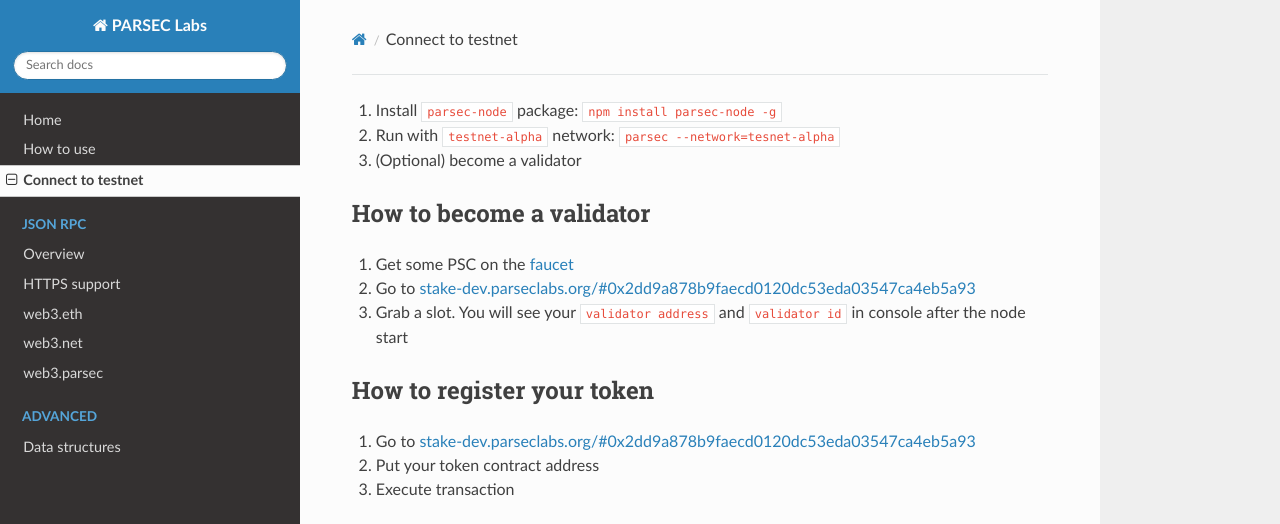
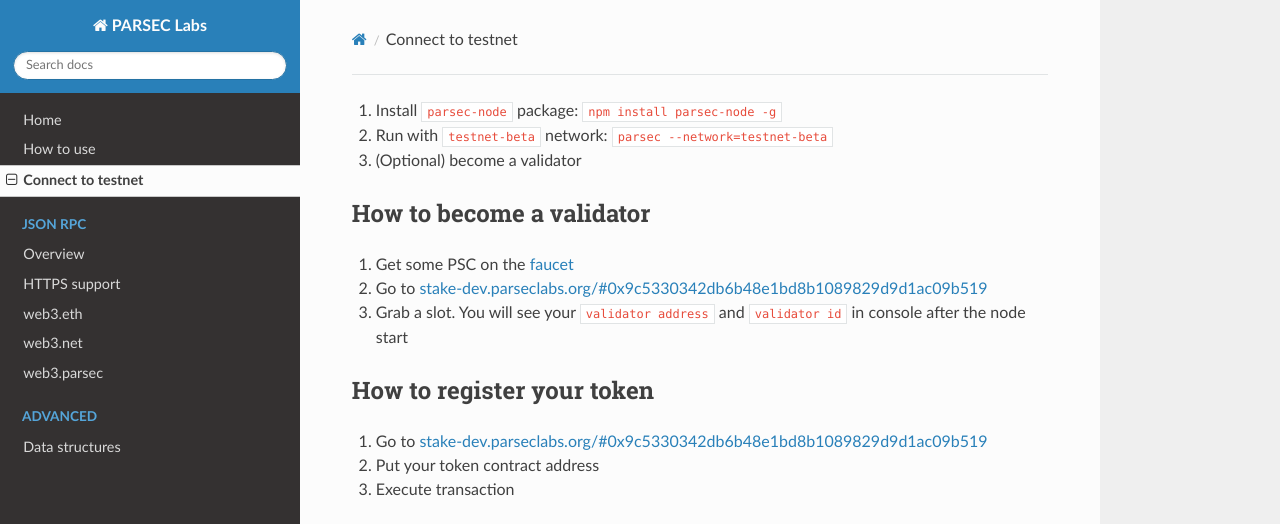
Before and after one commit to leapdao/leap-node, an MkDocs documentation site: the page built from docs/connect.md, in a window 1280 px wide. Shown: the top 524 px of the page. Built offline with MkDocs 1.6.1, drawn with Linux system fonts in a browser that asks for light colours; nearby versions of some CDN libraries; old or Windows-style settings are respelled for this version of MkDocs.

Commit message:
docs: bump testnet to testnet-beta

```diff
--- a/docs/connect.md
+++ b/docs/connect.md
@@ -3,17 +3,17 @@
 ---
 
 1. Install `parsec-node` package: `npm install parsec-node -g`
-2. Run with `testnet-alpha` network: `parsec --network=tesnet-alpha`
+2. Run with `testnet-beta` network: `parsec --network=testnet-beta`
 3. (Optional) become a validator
 
 ## How to become a validator
 
 1. Get some PSC on the [faucet](https://stake-dev.parseclabs.org/faucet)
-2. Go to [stake-dev.parseclabs.org/#0x2dd9a878b9faecd0120dc53eda03547ca4eb5a93](https://stake-dev.parseclabs.org/#0x2dd9a878b9faecd0120dc53eda03547ca4eb5a93)
+2. Go to [stake-dev.parseclabs.org/#0x9c5330342db6b48e1bd8b1089829d9d1ac09b519](https://stake-dev.parseclabs.org/#0x9c5330342db6b48e1bd8b1089829d9d1ac09b519)
 3. Grab a slot. You will see your `validator address` and `validator id` in console after the node start
 
 ## How to register your token
 
-1. Go to [stake-dev.parseclabs.org/#0x2dd9a878b9faecd0120dc53eda03547ca4eb5a93](https://stake-dev.parseclabs.org/#0x2dd9a878b9faecd0120dc53eda03547ca4eb5a93)
+1. Go to [stake-dev.parseclabs.org/#0x9c5330342db6b48e1bd8b1089829d9d1ac09b519](https://stake-dev.parseclabs.org/#0x9c5330342db6b48e1bd8b1089829d9d1ac09b519)
 2. Put your token contract address
 3. Execute transaction
```
